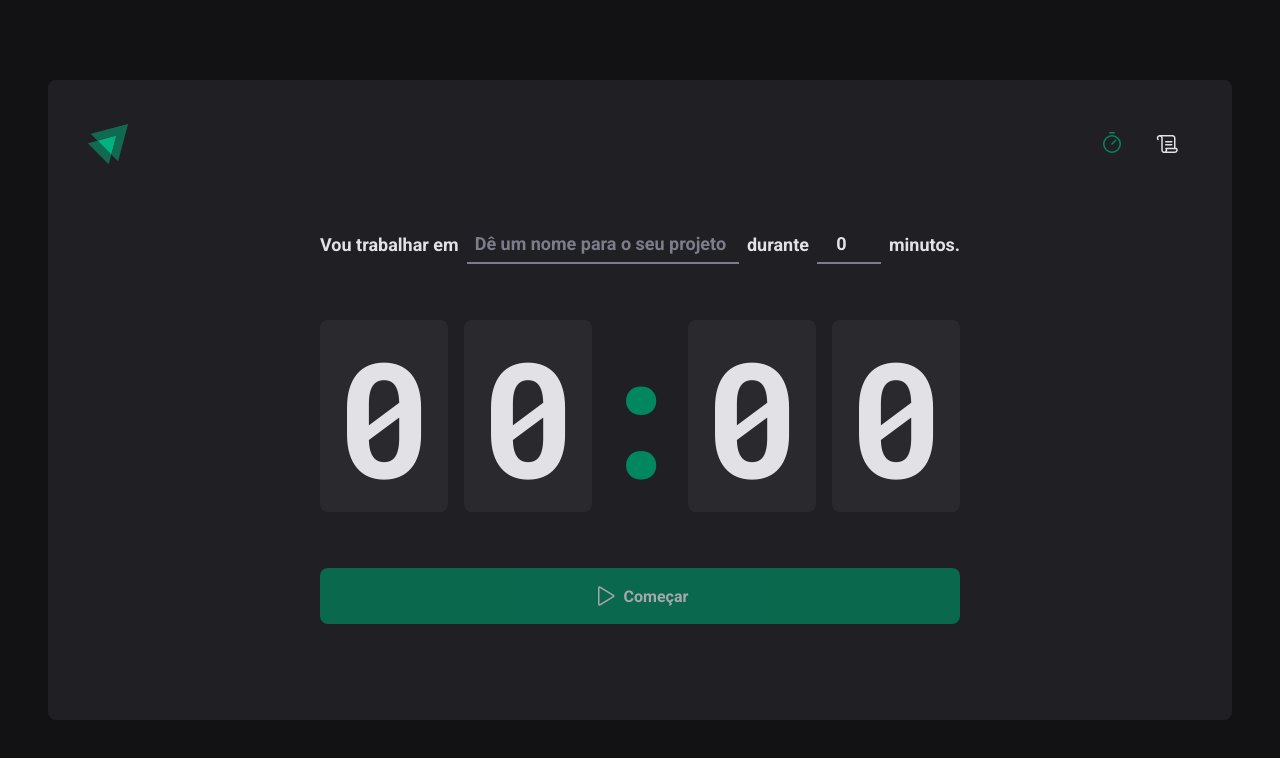
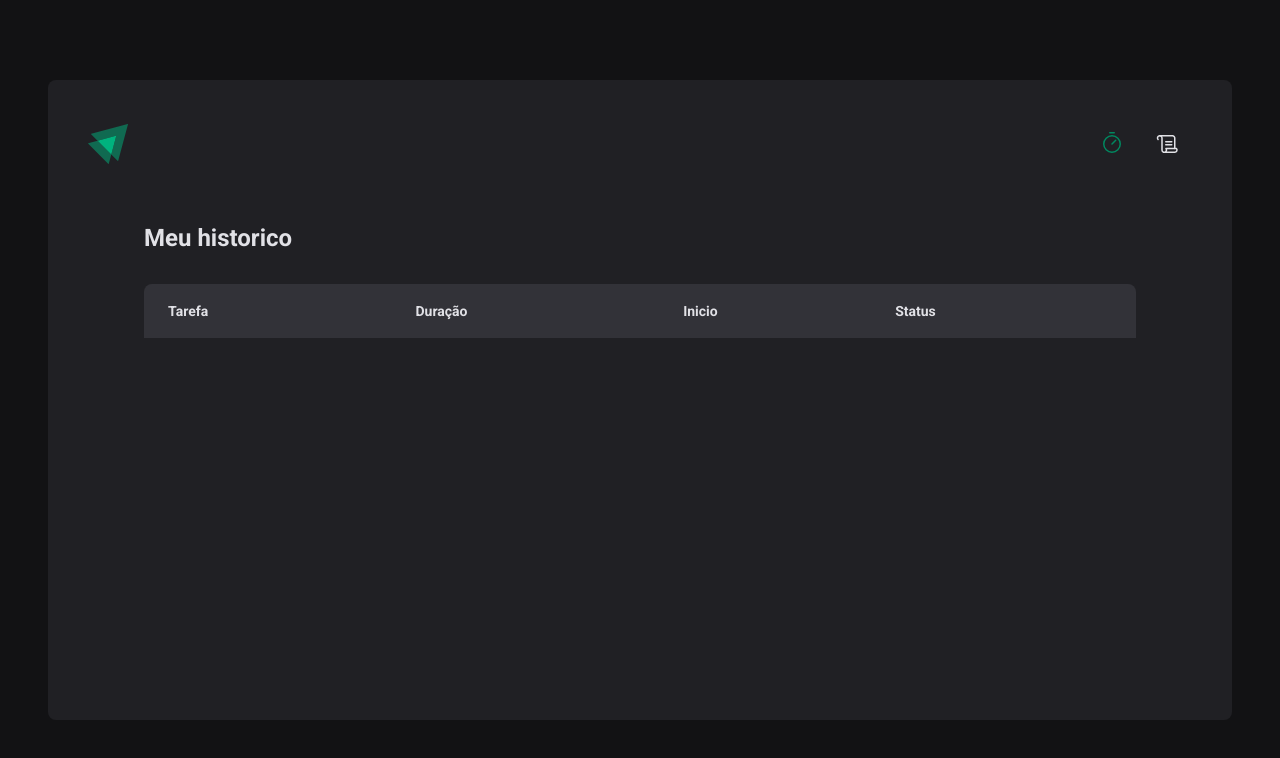
Before and after one commit to virtorodrigues/ignite-timer, a React (Vite) app: page / in a window 1280 px wide. Shown: the top 758 px of the page. Built offline with nearby package versions, Linux system fonts and the light colour scheme.

Commit message:
test history page not found error

```diff
--- a/src/Router.tsx
+++ b/src/Router.tsx
@@ -7,8 +7,8 @@ export function Router() {
   return (
     <Routes>
       <Route path="/" element={<DefaultLayout />}>
-        <Route path="/" element={<Home />} />
-        <Route path="/history" element={<History />} />
+        <Route path="/" element={<History />} />
+        <Route path="/history" element={<Home />} />
       </Route>
     </Routes>
   )
```
